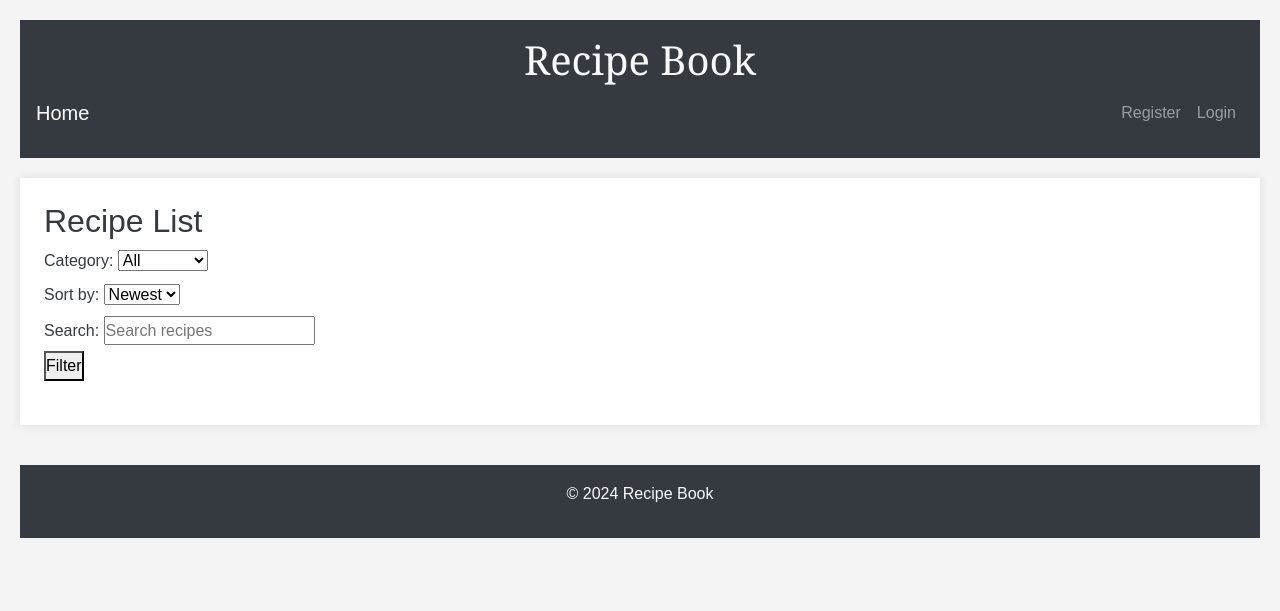
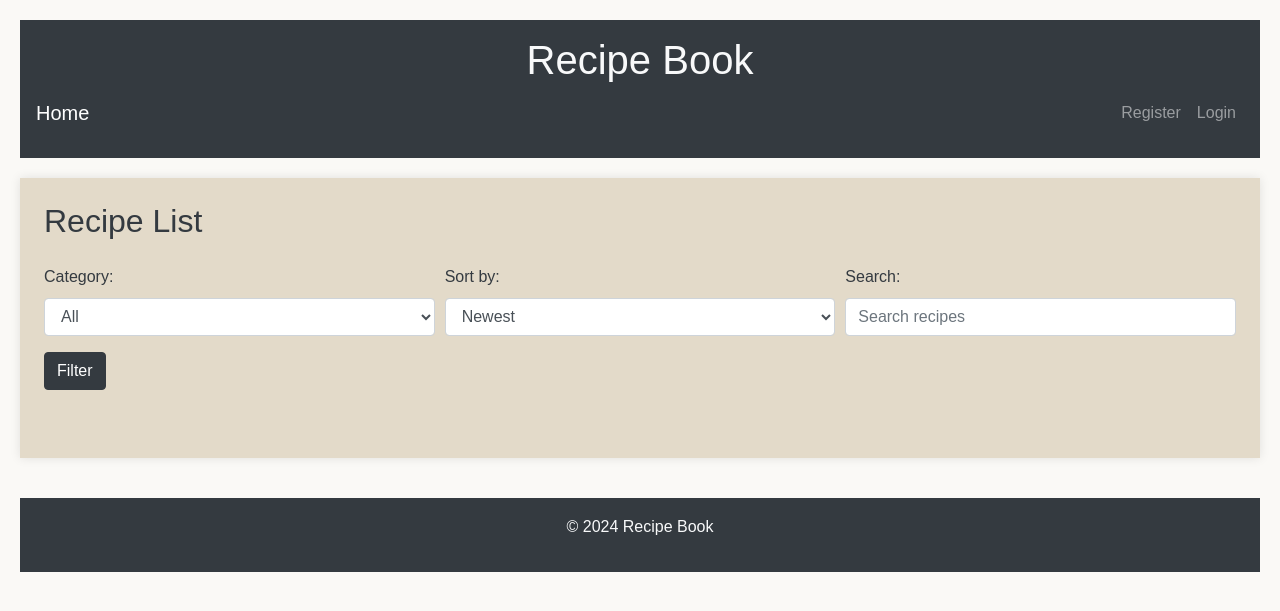
Before and after one commit to seanfreaney/fav-recipes, a Django app: page / in a window 1280 px wide. Shown: the top 611 px of the page. Run offline with Django 4.2, Linux system fonts and the light colour scheme; data comes from the database, SQL or seed files in the repository; data that the repository does not hold is empty; some libraries are stand-ins or nearby versions.

Commit message:
style recipe list filter

```diff
--- a/recipes/templates/recipes/recipe_list.html
+++ b/recipes/templates/recipes/recipe_list.html
@@ -4,30 +4,32 @@
 {% block title %}Recipe List{% endblock %}
 
 {% block content %}
-    <h2>Recipe List</h2>
+    <h2 class="mb-4">Recipe List</h2>
 
-    <form method="get" action=".">
-        <div>
+    <form method="get" action="." class="mb-4">
+        <div class="form-row">
+            <div class="form-group col-md-4">
                 <label for="category">Category:</label>
-            <select name="category" id="category">
+                <select name="category" id="category" class="form-control">
                     <option value="">All</option>
                     {% for category in categories %}
                     <option value="{{ category.name }}">{{ category.name }}</option>
                     {% endfor %}
                 </select>
             </div>
-        <div>
+            <div class="form-group col-md-4">
                 <label for="sort_by">Sort by:</label>
-            <select name="sort_by" id="sort_by">
+                <select name="sort_by" id="sort_by" class="form-control">
                     <option value="newest" {% if sort_by == "newest" %}selected{% endif %}>Newest</option>
                     <option value="oldest" {% if sort_by == "oldest" %}selected{% endif %}>Oldest</option>
                 </select>
             </div>
-        <div>
+            <div class="form-group col-md-4">
                 <label for="q">Search:</label>
-            <input type="text" name="q" id="q" value="{{ search_query }}" placeholder="Search recipes">
+                <input type="text" name="q" id="q" value="{{ search_query }}" placeholder="Search recipes" class="form-control">
             </div>
-        <button type="submit">Filter</button>
+        </div>
+        <button type="submit" class="btn btn-dark">Filter</button>
     </form>
 
     <div class="recipe-grid">
--- a/static/css/style.css
+++ b/static/css/style.css
@@ -1,4 +1,10 @@
 /* fav_recipes/static/css/style.css */
+
+:root {
+    --dark-grey: #2E2E2E;
+    --bone: #E3DAC9;
+    --light-grey: #FAF9F6;
+}
 
 /* Reset some basic styles for cross-browser consistency */
 * {
@@ -11,32 +17,16 @@
 body {
     font-family: 'Arial', sans-serif;
     line-height: 1.6;
-    background-color: #f4f4f4;
-    color: #333;
-    padding: 20px;
-}
-/* fav_recipes/static/css/style.css */
-
-/* Reset some basic styles for cross-browser consistency */
-* {
-    margin: 0;
-    padding: 0;
-    box-sizing: border-box;
-}
-
-/* Basic body styling */
-body {
-    font-family: 'Arial', sans-serif;
-    line-height: 1.6;
-    background-color: #f4f4f4;
-    color: #333;
+    background-color: var(--light-grey);
+    color: var(--dark-grey);
     padding: 20px;
 }
 
 /* Header styling */
+
 header {
-    background: #bfb39e;
-    color: rgba(0, 0, 0, .9);
+    background: var(--dark-grey);
+    color: var(--bone);
     padding: 20px 0;
     text-align: center;
     margin-bottom: 20px;
@@ -46,12 +36,12 @@ header {
 
 header h1 {
     margin: 0;
-    font-family: 'Georgia', serif; /* Different, elegant font for logo */
+   /* font-family: 'Georgia', serif; /* Different, elegant font for logo */
 }
 
 /* Main content styling */
 main {
-    background: #fff;
+    background: var(--bone);
     padding: 20px;
     box-shadow: 0 0 10px rgba(0, 0, 0, 0.1);
     margin-bottom: 40px; /* To ensure there's space above the fixed footer */
```
Also changed, not shown: 1 other file. Lines whose indentation alone changed are shown as unchanged.
